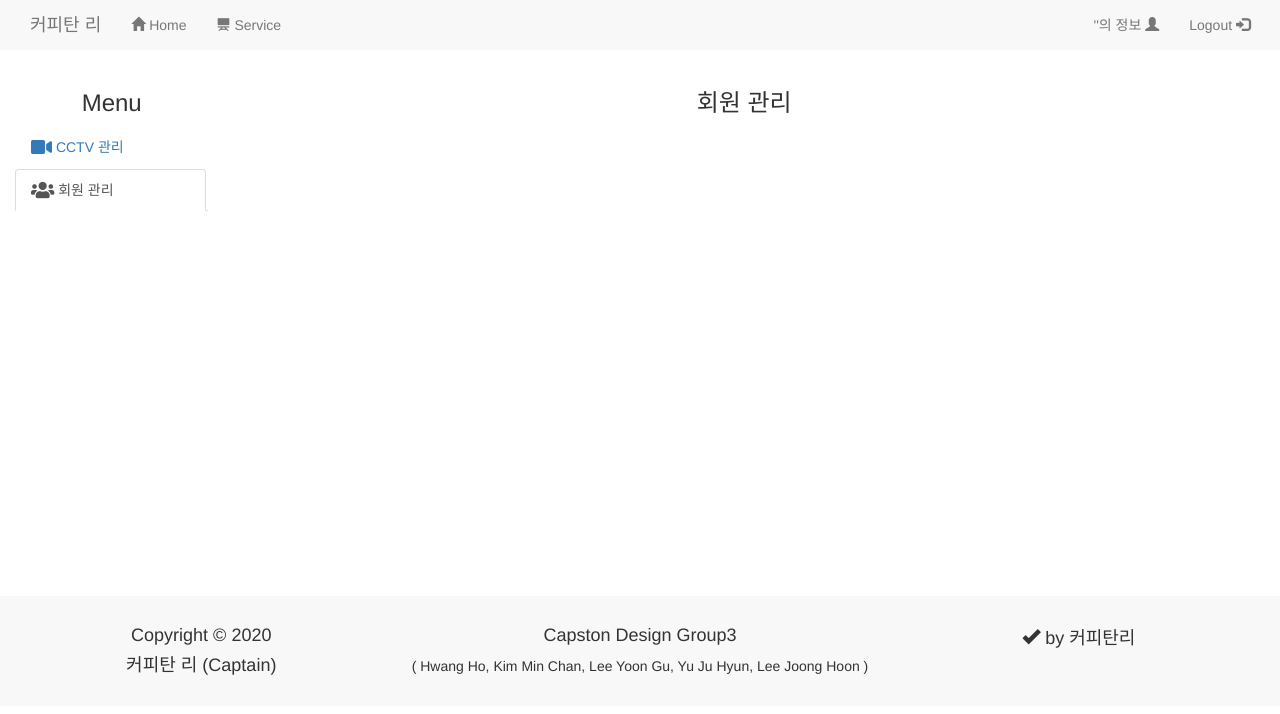
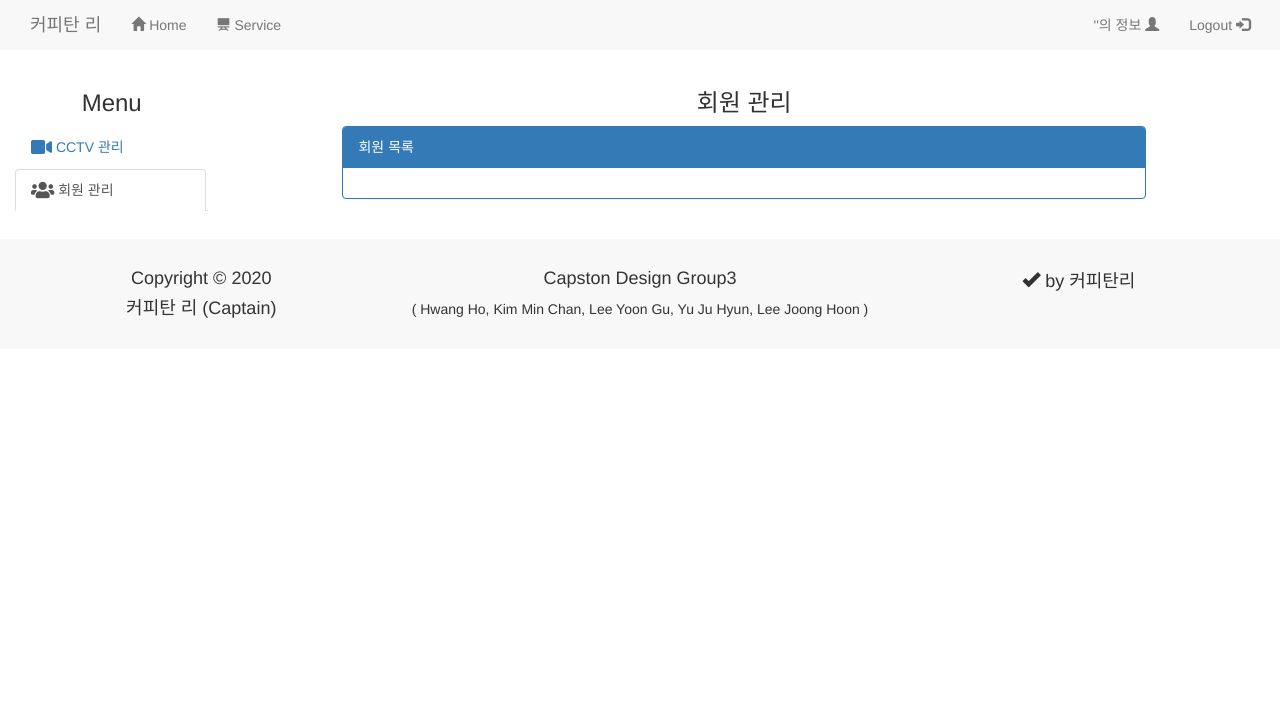
Before and after one commit to ahwere/CarRecognition, a Django app: template manage/templates/manage.html in a window 1280 px wide, after a click on "회원 관리". Shown: the top 714 px of the page. Run offline with Django 3.2, Linux system fonts and the light colour scheme; the template is opened without the code that fills it, so the values that code supplies are empty; some libraries are stand-ins or nearby versions.

Commit message:
관리페이지 회원관리 수정

```diff
--- a/manage/templates/manage.html
+++ b/manage/templates/manage.html
@@ -23,7 +23,7 @@
         .box{
             background-color: #9d9d9d;
         }
-        ul{
+        li{
             list-style: none;
         }
     </style>
@@ -52,11 +52,15 @@
                     1
                 </div>
             </div>
+
             <div class="tab-pane fade in" id="tab-content-userManage">
                 <h3>회원 관리</h3>
-                <div id = "user_list_box" style="height: 450px;"></div>
+                <div class="panel panel-primary">
+                    <div id="panel-heading" class="panel-heading">회원 목록</div>
+                    <div id="panel-body" class="panel-body"></div>
+                </div>
+            </div>
 
-            </div>
         </div>
     </div>
 
@@ -78,12 +82,15 @@
                 type: 'get',
                 dataType: 'json',
                 success:function (data) {
-                    $('#user_list_box').html('');
+                    $('#panel-heading').html("회원 목록")
+                    $('#panel-body').html('<table class="table"><thead><tr><td>아이디</td><td>이름</td><td>권한</td></tr></thead>' +
+                        '<tbody id="user_list_box"></tbody></table>');
 
                     for(var i in data) {
-                        var user_list = document.createElement("ul");
-                        user_list.innerHTML = '<a onclick="reaOneUser(' + data[i].id + ')" >'
-                            + data[i].username + ' ' +data[i].name + ' ' + data[i].permission + '</a>'
+                        var user_list = document.createElement("tr");
+                        user_list.innerHTML = '<td><a onclick="reaOneUser(' + data[i].id + ')" >' + data[i].username + '</a></td>' +
+                                '<td>' + data[i].name + '</td>' +
+                                '<td>' + data[i].permission + '</td>'
 
                         $('#user_list_box').append(user_list);
                     }
@@ -104,23 +111,23 @@
                 },
                 type: 'get',
                 success:function (data) {
-
-                    $('#user_list_box').html('');
+                    $('#panel-heading').text("회원 세부 정보")
+                    $('#panel-body').html('');
                     var user_list = document.createElement("ul");
                     user_list.id = 'user_list';
 
                     user_list.innerHTML = '<li><p>' + data[0].name + ' ' + '<select id="permission" onchange="grantUser(' + data[0].id + ')">'
                         + '<option id="member">member</option> <option id="admin">admin</option>' + '</select>'+ '</p></li>';
-                    $('#user_list_box').append(user_list);
+                    $('#panel-body').append(user_list);
                     if(data[0].permission == "member"){
                         $('#member').attr("selected","selected");
                     }
                     else {
                         $('#admin').attr("selected","selected");
                     }
-                    $('#user_list').prepend('<li><p>' + '<button onclick="reaAllUser()">'
+                    $('#panel-body').prepend('<li><p>' + '<button onclick="reaAllUser()">'
                         + '회원목록' + '</button>' + '</p></li>')
-                    $('#user_list').append('<li><p>' + '<input type="button" value="회원삭제" onclick="delUser(' + data[0].id + ')">' + '</p></li>')
+                    $('#panel-body').append('<li><p>' + '<input type="button" value="회원삭제" onclick="delUser(' + data[0].id + ')">' + '</p></li>')
 
                 },
                 error:function (xhr,error) {
--- a/manage/views.py
+++ b/manage/views.py
@@ -26,6 +26,8 @@ def manage(req):
 def reaAllUser(req):
     context = []
     temp = {}
+
+    page = req.GET.get('page',1)
 
     temp_profile = Profile.objects.all()
 
--- a/recognition/templates/recog_Service.html
+++ b/recognition/templates/recog_Service.html
@@ -70,7 +70,7 @@
         startAlert = function() {
             playAlert = setInterval(function() {
                 var video = document.getElementById("video");
-                x = video.currentTime;
+                x = video.currentTime.toFixed(0);
                 $.ajax({
                     url:'recogTime',
                     dataType:'json',
@@ -81,10 +81,9 @@
                     success:function (data) {
                         var car_list = document.createElement("li");
 
-                        car_list.innerHTML = '{{ cctv_log.i.color }}';
+                        car_list.innerHTML = '{{ cctv_log }}.i' ;
                         $('#car_list_box').append(car_list);
                         i++;
-                        alert('{{ cctv_log.2 }}')
                     },
                     error:function (xhr,error) {
                         alert("서버와의 통신에서 문제가 발생했습니다.");
--- a/recognition/views.py
+++ b/recognition/views.py
@@ -59,7 +59,7 @@ def recog(req):
 
 def recogTime(req):
 
-    x = round(float(req.GET['time']))
+    x = req.GET['time']
 
     context = {
         'data': x
```
Also changed, not shown: db.sqlite3.
